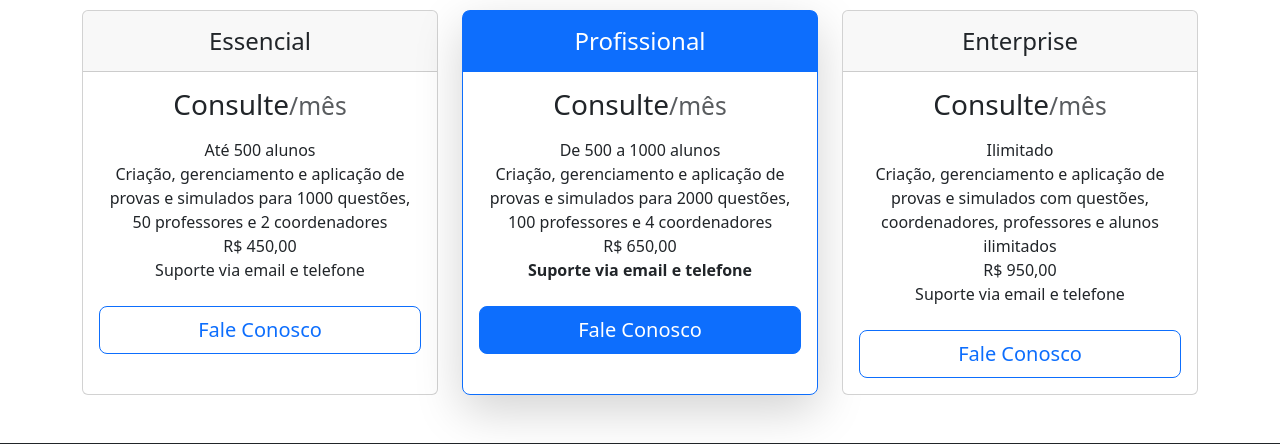
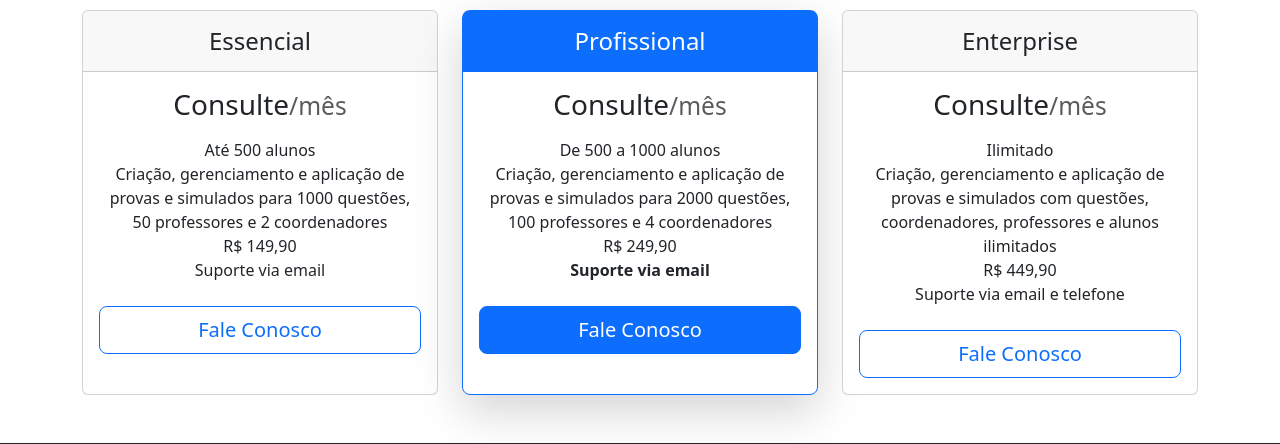
Before and after one commit to ManoelJoseFeitosa/onlinetests, a Flask app: page /planos in a window 1280 px wide. Shown: the part 263-707 px from the top of the page. Run offline with Flask 3, Linux system fonts and the light colour scheme.

Commit message:
atualização dos planos

```diff
--- a/site/templates/planos.html
+++ b/site/templates/planos.html
@@ -24,8 +24,8 @@
                     <ul class="list-unstyled mt-3 mb-4">
                         <li>Até 500 alunos</li>
                         <li>Criação, gerenciamento e aplicação de provas e simulados para 1000 questões, 50 professores e 2 coordenadores</li>
-                        <li>R$ 450,00</li>
-                        <li>Suporte via email e telefone</li>
+                        <li>R$ 149,90</li>
+                        <li>Suporte via email</li>
                     </ul>
                     <!-- CORREÇÃO APLICADA AQUI -->
                     <a href="{{ url_for('main_routes.contato') }}" class="w-100 btn btn-lg btn-outline-primary">Fale Conosco</a>
@@ -42,8 +42,8 @@
                     <ul class="list-unstyled mt-3 mb-4">
                         <li>De 500 a 1000 alunos</li>
                         <li>Criação, gerenciamento e aplicação de provas e simulados para 2000 questões, 100 professores e 4 coordenadores</li>
-                        <li>R$ 650,00</li>
-                        <li><strong>Suporte via email e telefone</strong></li>
+                        <li>R$ 249,90</li>
+                        <li><strong>Suporte via email</strong></li>
                     </ul>
                     <!-- CORREÇÃO APLICADA AQUI -->
                     <a href="{{ url_for('main_routes.contato') }}" class="w-100 btn btn-lg btn-primary">Fale Conosco</a>
@@ -60,7 +60,7 @@
                     <ul class="list-unstyled mt-3 mb-4">
                         <li>Ilimitado</li>
                         <li>Criação, gerenciamento e aplicação de provas e simulados com questões, coordenadores, professores e alunos ilimitados</li>
-                        <li>R$ 950,00</li>
+                        <li>R$ 449,90</li>
                         <li>Suporte via email e telefone</li>
                     </ul>
                     <!-- CORREÇÃO APLICADA AQUI -->
```
